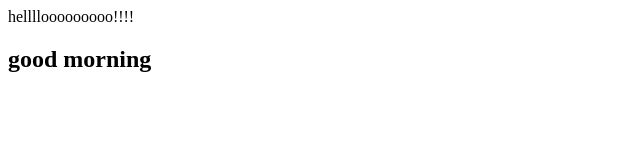
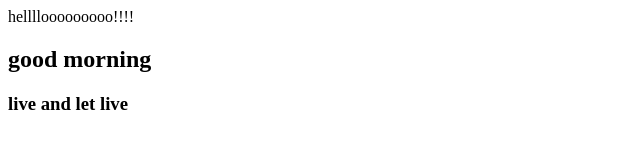
Before and after one commit to tarandeepkaurlkcw-bit/my-website, a plain HTML site: page INDEX.html in a window 1280 px wide. Shown: the whole page, without its empty margins (0-640 px from the left). Drawn offline with Linux system fonts and the light colour scheme.

Commit message:
add index.html

```diff
--- a/INDEX.html
+++ b/INDEX.html
@@ -4,5 +4,6 @@
 <body>
 hellllooooooooo!!!!
 <h2>good morning</h2>
+<h3> live  and let live</h3>
 </body>
 </html>
```
